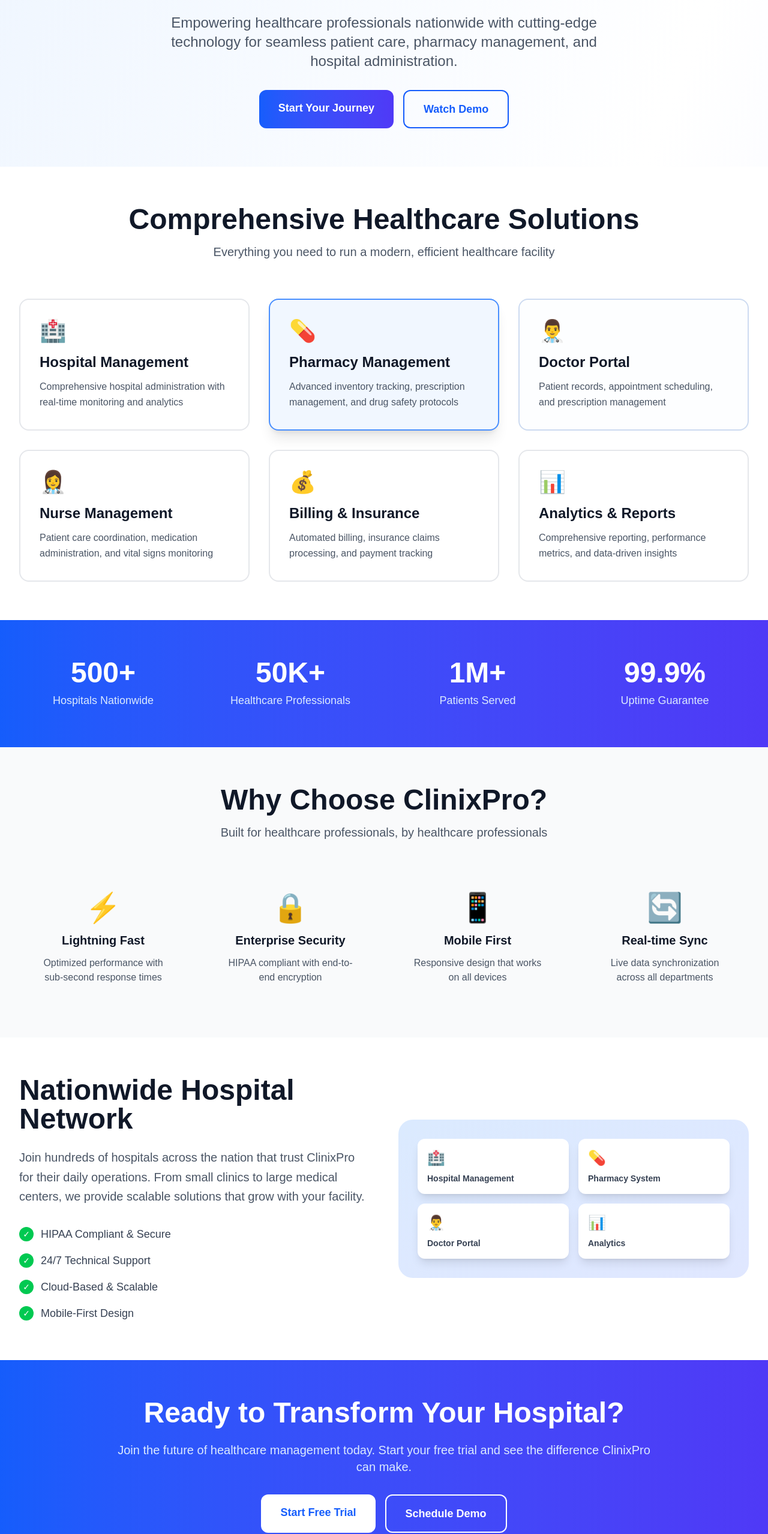
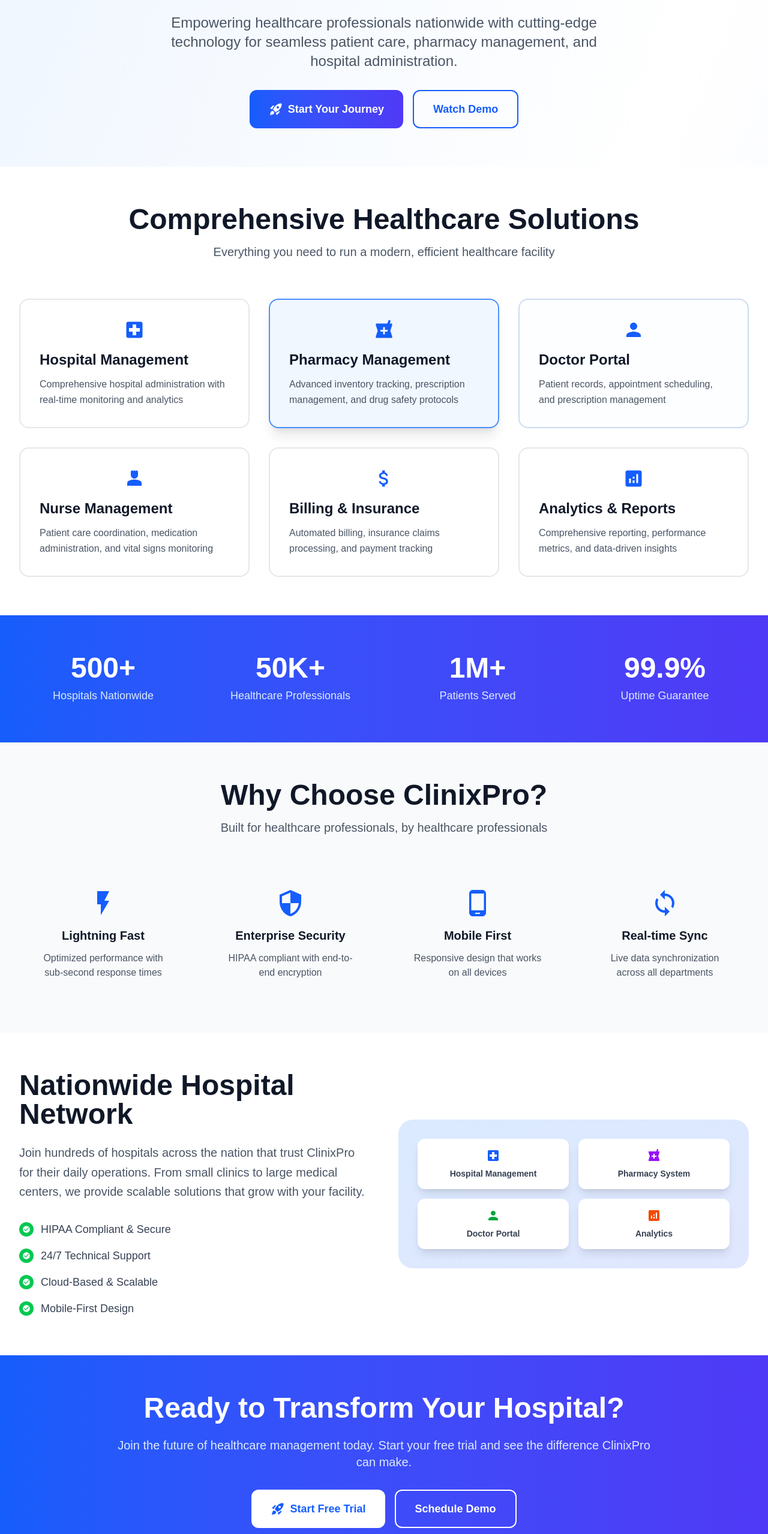
Before and after one commit to leandre000/ClinixPro, a Next.js app: page / in a window 1280 px wide. Shown: the part 242-2800 px from the top of the page at 60% size. Built offline with nearby package versions, Linux system fonts and the light colour scheme.

Commit message:
feat: replace emoji icons with professional React Icons for enterprise-grade UI/UX

```diff
--- a/package.json
+++ b/package.json
@@ -17,7 +17,8 @@
     "next": "^15.3.1",
     "react": "^19.0.0",
     "react-chartjs-2": "^5.3.0",
-    "react-dom": "^19.0.0"
+    "react-dom": "^19.0.0",
+    "react-icons": "^5.5.0"
   },
   "devDependencies": {
     "@eslint/eslintrc": "^3",
--- a/src/app/page.tsx
+++ b/src/app/page.tsx
@@ -3,6 +3,27 @@
 import { useState, useEffect } from 'react';
 import Link from 'next/link';
 import Image from 'next/image';
+import {
+  MdLocalHospital,
+  MdLocalPharmacy,
+  MdPerson,
+  MdPerson4,
+  MdAttachMoney,
+  MdAnalytics,
+  MdFlashOn,
+  MdSecurity,
+  MdPhoneAndroid,
+  MdSync,
+  MdCheckCircle,
+  MdRocketLaunch,
+  MdBusiness,
+  MdSupport,
+  MdSchool,
+  MdUpdate,
+  MdEmail,
+  MdPhone,
+  MdLocationOn
+} from 'react-icons/md';
 
 export default function HomePage() {
   const [currentFeature, setCurrentFeature] = useState(0);
@@ -18,32 +39,32 @@ export default function HomePage() {
 
   const features = [
     {
-      icon: "🏥",
+      icon: <MdLocalHospital className="text-4xl" />,
       title: "Hospital Management",
       description: "Comprehensive hospital administration with real-time monitoring and analytics"
     },
     {
-      icon: "💊",
+      icon: <MdLocalPharmacy className="text-4xl" />,
       title: "Pharmacy Management",
       description: "Advanced inventory tracking, prescription management, and drug safety protocols"
     },
     {
-      icon: "👨‍⚕️",
+      icon: <MdPerson className="text-4xl" />,
       title: "Doctor Portal",
       description: "Patient records, appointment scheduling, and prescription management"
     },
     {
-      icon: "👩‍⚕️",
+      icon: <MdPerson4 className="text-4xl" />,
       title: "Nurse Management",
       description: "Patient care coordination, medication administration, and vital signs monitoring"
     },
     {
-      icon: "💰",
+      icon: <MdAttachMoney className="text-4xl" />,
       title: "Billing & Insurance",
       description: "Automated billing, insurance claims processing, and payment tracking"
     },
     {
-      icon: "📊",
+      icon: <MdAnalytics className="text-4xl" />,
       title: "Analytics & Reports",
       description: "Comprehensive reporting, performance metrics, and data-driven insights"
     }
@@ -58,22 +79,22 @@ export default function HomePage() {
 
   const benefits = [
     {
-      icon: "⚡",
+      icon: <MdFlashOn className="text-5xl" />,
       title: "Lightning Fast",
       description: "Optimized performance with sub-second response times"
     },
     {
-      icon: "🔒",
+      icon: <MdSecurity className="text-5xl" />,
       title: "Enterprise Security",
       description: "HIPAA compliant with end-to-end encryption"
     },
     {
-      icon: "📱",
+      icon: <MdPhoneAndroid className="text-5xl" />,
       title: "Mobile First",
       description: "Responsive design that works on all devices"
     },
     {
-      icon: "🔄",
+      icon: <MdSync className="text-5xl" />,
       title: "Real-time Sync",
       description: "Live data synchronization across all departments"
     }
@@ -87,7 +108,7 @@ export default function HomePage() {
           <div className="flex justify-between items-center h-16">
             <div className="flex items-center space-x-3">
               <div className="w-10 h-10 bg-gradient-to-r from-blue-600 to-indigo-600 rounded-lg flex items-center justify-center">
-                <span className="text-white text-xl font-bold">C</span>
+                <MdLocalHospital className="text-white text-xl" />
               </div>
               <span className="text-2xl font-bold bg-gradient-to-r from-blue-600 to-indigo-600 bg-clip-text text-transparent">
                 ClinixPro
@@ -119,8 +140,9 @@ export default function HomePage() {
               Empowering healthcare professionals nationwide with cutting-edge technology for seamless patient care, pharmacy management, and hospital administration.
             </p>
             <div className={`flex flex-col sm:flex-row gap-4 justify-center transition-all duration-1000 delay-500 ${isVisible ? 'opacity-100 translate-y-0' : 'opacity-0 translate-y-10'}`}>
-              <Link href="/login" className="bg-gradient-to-r from-blue-600 to-indigo-600 text-white px-8 py-4 rounded-xl text-lg font-semibold hover:shadow-xl transform hover:scale-105 transition-all duration-300">
-                Start Your Journey
+              <Link href="/login" className="bg-gradient-to-r from-blue-600 to-indigo-600 text-white px-8 py-4 rounded-xl text-lg font-semibold hover:shadow-xl transform hover:scale-105 transition-all duration-300 flex items-center justify-center space-x-2">
+                <MdRocketLaunch className="w-6 h-6" />
+                <span>Start Your Journey</span>
               </Link>
               <button className="border-2 border-blue-600 text-blue-600 px-8 py-4 rounded-xl text-lg font-semibold hover:bg-blue-600 hover:text-white transition-all duration-300">
                 Watch Demo
@@ -152,7 +174,7 @@ export default function HomePage() {
                     : 'border-gray-200 bg-white hover:border-blue-300 hover:shadow-lg'
                 }`}
               >
-                <div className="text-4xl mb-4">{feature.icon}</div>
+                <div className="text-blue-600 mb-4 flex justify-center">{feature.icon}</div>
                 <h3 className="text-2xl font-bold text-gray-900 mb-3">{feature.title}</h3>
                 <p className="text-gray-600 leading-relaxed">{feature.description}</p>
               </div>
@@ -190,7 +212,7 @@ export default function HomePage() {
           <div className="grid grid-cols-1 md:grid-cols-2 lg:grid-cols-4 gap-8">
             {benefits.map((benefit, index) => (
               <div key={index} className="text-center p-6">
-                <div className="text-5xl mb-4">{benefit.icon}</div>
+                <div className="text-blue-600 mb-4 flex justify-center">{benefit.icon}</div>
                 <h3 className="text-xl font-bold text-gray-900 mb-3">{benefit.title}</h3>
                 <p className="text-gray-600">{benefit.description}</p>
               </div>
@@ -214,25 +236,25 @@ export default function HomePage() {
               <div className="space-y-4">
                 <div className="flex items-center space-x-3">
                   <div className="w-6 h-6 bg-green-500 rounded-full flex items-center justify-center">
-                    <span className="text-white text-sm">✓</span>
+                    <MdCheckCircle className="text-white text-sm" />
                   </div>
                   <span className="text-lg text-gray-700">HIPAA Compliant & Secure</span>
                 </div>
                 <div className="flex items-center space-x-3">
                   <div className="w-6 h-6 bg-green-500 rounded-full flex items-center justify-center">
-                    <span className="text-white text-sm">✓</span>
+                    <MdCheckCircle className="text-white text-sm" />
                   </div>
                   <span className="text-lg text-gray-700">24/7 Technical Support</span>
                 </div>
                 <div className="flex items-center space-x-3">
                   <div className="w-6 h-6 bg-green-500 rounded-full flex items-center justify-center">
-                    <span className="text-white text-sm">✓</span>
+                    <MdCheckCircle className="text-white text-sm" />
                   </div>
                   <span className="text-lg text-gray-700">Cloud-Based & Scalable</span>
                 </div>
                 <div className="flex items-center space-x-3">
                   <div className="w-6 h-6 bg-green-500 rounded-full flex items-center justify-center">
-                    <span className="text-white text-sm">✓</span>
+                    <MdCheckCircle className="text-white text-sm" />
                   </div>
                   <span className="text-lg text-gray-700">Mobile-First Design</span>
                 </div>
@@ -242,20 +264,28 @@ export default function HomePage() {
               <div className="bg-gradient-to-br from-blue-100 to-indigo-100 rounded-3xl p-8">
                 <div className="grid grid-cols-2 gap-4">
                   <div className="bg-white rounded-xl p-4 shadow-lg">
-                    <div className="text-2xl mb-2">🏥</div>
-                    <div className="text-sm font-semibold text-gray-700">Hospital Management</div>
+                    <div className="text-blue-600 text-2xl mb-2 flex justify-center">
+                      <MdLocalHospital />
+                    </div>
+                    <div className="text-sm font-semibold text-gray-700 text-center">Hospital Management</div>
                   </div>
                   <div className="bg-white rounded-xl p-4 shadow-lg">
-                    <div className="text-2xl mb-2">💊</div>
-                    <div className="text-sm font-semibold text-gray-700">Pharmacy System</div>
+                    <div className="text-purple-600 text-2xl mb-2 flex justify-center">
+                      <MdLocalPharmacy />
+                    </div>
+                    <div className="text-sm font-semibold text-gray-700 text-center">Pharmacy System</div>
                   </div>
                   <div className="bg-white rounded-xl p-4 shadow-lg">
-                    <div className="text-2xl mb-2">👨‍⚕️</div>
-                    <div className="text-sm font-semibold text-gray-700">Doctor Portal</div>
+                    <div className="text-green-600 text-2xl mb-2 flex justify-center">
+                      <MdPerson />
+                    </div>
+                    <div className="text-sm font-semibold text-gray-700 text-center">Doctor Portal</div>
                   </div>
                   <div className="bg-white rounded-xl p-4 shadow-lg">
-                    <div className="text-2xl mb-2">📊</div>
-                    <div className="text-sm font-semibold text-gray-700">Analytics</div>
+                    <div className="text-orange-600 text-2xl mb-2 flex justify-center">
+                      <MdAnalytics />
+                    </div>
+                    <div className="text-sm font-semibold text-gray-700 text-center">Analytics</div>
                   </div>
                 </div>
               </div>
@@ -274,8 +304,9 @@ export default function HomePage() {
             Join the future of healthcare management today. Start your free trial and see the difference ClinixPro can make.
           </p>
           <div className="flex flex-col sm:flex-row gap-4 justify-center">
-            <Link href="/login" className="bg-white text-blue-600 px-8 py-4 rounded-xl text-lg font-semibold hover:bg-gray-100 transition-colors">
-              Start Free Trial
+            <Link href="/login" className="bg-white text-blue-600 px-8 py-4 rounded-xl text-lg font-semibold hover:bg-gray-100 transition-colors flex items-center justify-center space-x-2">
+              <MdRocketLaunch className="w-6 h-6" />
+              <span>Start Free Trial</span>
             </Link>
             <button className="border-2 border-white text-white px-8 py-4 rounded-xl text-lg font-semibold hover:bg-white hover:text-blue-600 transition-colors">
               Schedule Demo
@@ -291,7 +322,7 @@ export default function HomePage() {
             <div>
               <div className="flex items-center space-x-3 mb-4">
                 <div className="w-8 h-8 bg-gradient-to-r from-blue-600 to-indigo-600 rounded-lg flex items-center justify-center">
-                  <span className="text-white font-bold">C</span>
+                  <MdLocalHospital className="text-white" />
                 </div>
                 <span className="text-xl font-bold">ClinixPro</span>
               </div>
@@ -320,10 +351,22 @@ export default function HomePage() {
             <div>
               <h3 className="text-lg font-semibold mb-4">Contact</h3>
               <ul className="space-y-2 text-gray-400">
-                <li>info@clinixpro.com</li>
-                <li>+1 (555) 123-4567</li>
-                <li>123 Healthcare Ave</li>
-                <li>Medical District, MD 12345</li>
+                <li className="flex items-center space-x-2">
+                  <MdEmail className="w-4 h-4" />
+                  <span>info@clinixpro.com</span>
+                </li>
+                <li className="flex items-center space-x-2">
+                  <MdPhone className="w-4 h-4" />
+                  <span>+1 (555) 123-4567</span>
+                </li>
+                <li className="flex items-center space-x-2">
+                  <MdLocationOn className="w-4 h-4" />
+                  <span>123 Healthcare Ave</span>
+                </li>
+                <li className="flex items-center space-x-2">
+                  <MdBusiness className="w-4 h-4" />
+                  <span>Medical District, MD 12345</span>
+                </li>
               </ul>
             </div>
           </div>
```
Also changed, not shown: src/app/(auth)/login/page.tsx (+49 -36 lines), src/components/forms/ModernFormField.tsx (+27 -23 lines), 1 other file (tests, documents, lock files or other folders).
